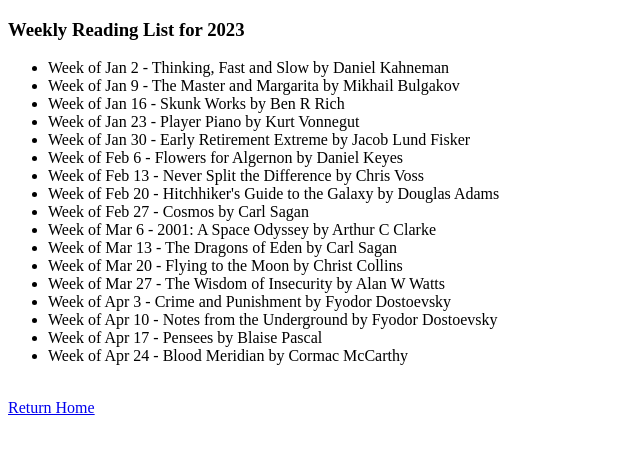
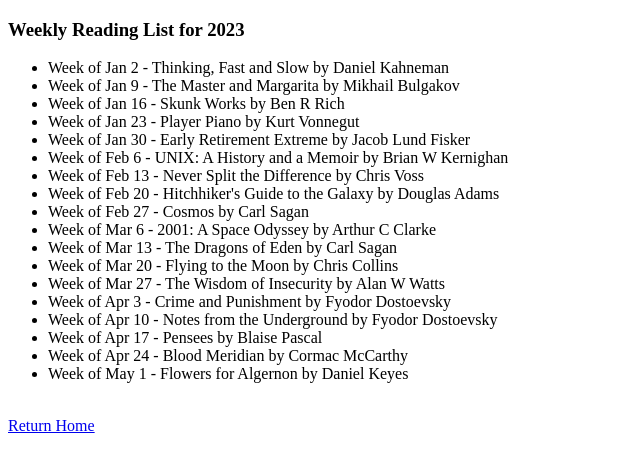
Before and after one commit to anthonygardner/anthonygardner.io, a website: page weekly_reading_list.html in a window 1280 px wide. Shown: the whole page, without its empty margins (0-640 px from the left). Drawn offline with Linux system fonts and the light colour scheme.

Commit message:
Update reading lists

```diff
--- a/weekly_reading_list.html
+++ b/weekly_reading_list.html
@@ -15,18 +15,19 @@
             <li>Week of Jan 16 - Skunk Works by Ben R Rich</li>
             <li>Week of Jan 23 - Player Piano by Kurt Vonnegut</li>
             <li>Week of Jan 30 - Early Retirement Extreme by Jacob Lund Fisker</li>
-            <li>Week of Feb 6 - Flowers for Algernon by Daniel Keyes</li>
+            <li>Week of Feb 6 - UNIX: A History and a Memoir by Brian W Kernighan</li>
             <li>Week of Feb 13 - Never Split the Difference by Chris Voss</li>
             <li>Week of Feb 20 - Hitchhiker's Guide to the Galaxy by Douglas Adams</li>
             <li>Week of Feb 27 - Cosmos by Carl Sagan</li>
             <li>Week of Mar 6 - 2001: A Space Odyssey by Arthur C Clarke</li>
             <li>Week of Mar 13 - The Dragons of Eden by Carl Sagan</li>
-            <li>Week of Mar 20 - Flying to the Moon by Christ Collins</li>
+            <li>Week of Mar 20 - Flying to the Moon by Chris Collins</li>
             <li>Week of Mar 27 - The Wisdom of Insecurity by Alan W Watts</li>
             <li>Week of Apr 3 - Crime and Punishment by Fyodor Dostoevsky</li>
             <li>Week of Apr 10 - Notes from the Underground by Fyodor Dostoevsky</li>
             <li>Week of Apr 17 - Pensees by Blaise Pascal</li>
             <li>Week of Apr 24 - Blood Meridian by Cormac McCarthy</li>
+            <li>Week of May 1 - Flowers for Algernon by Daniel Keyes</li>
         </ul>
     </div>
     <br>
```
Also changed, not shown: monthly_study_list.html (+2 -1 lines).
